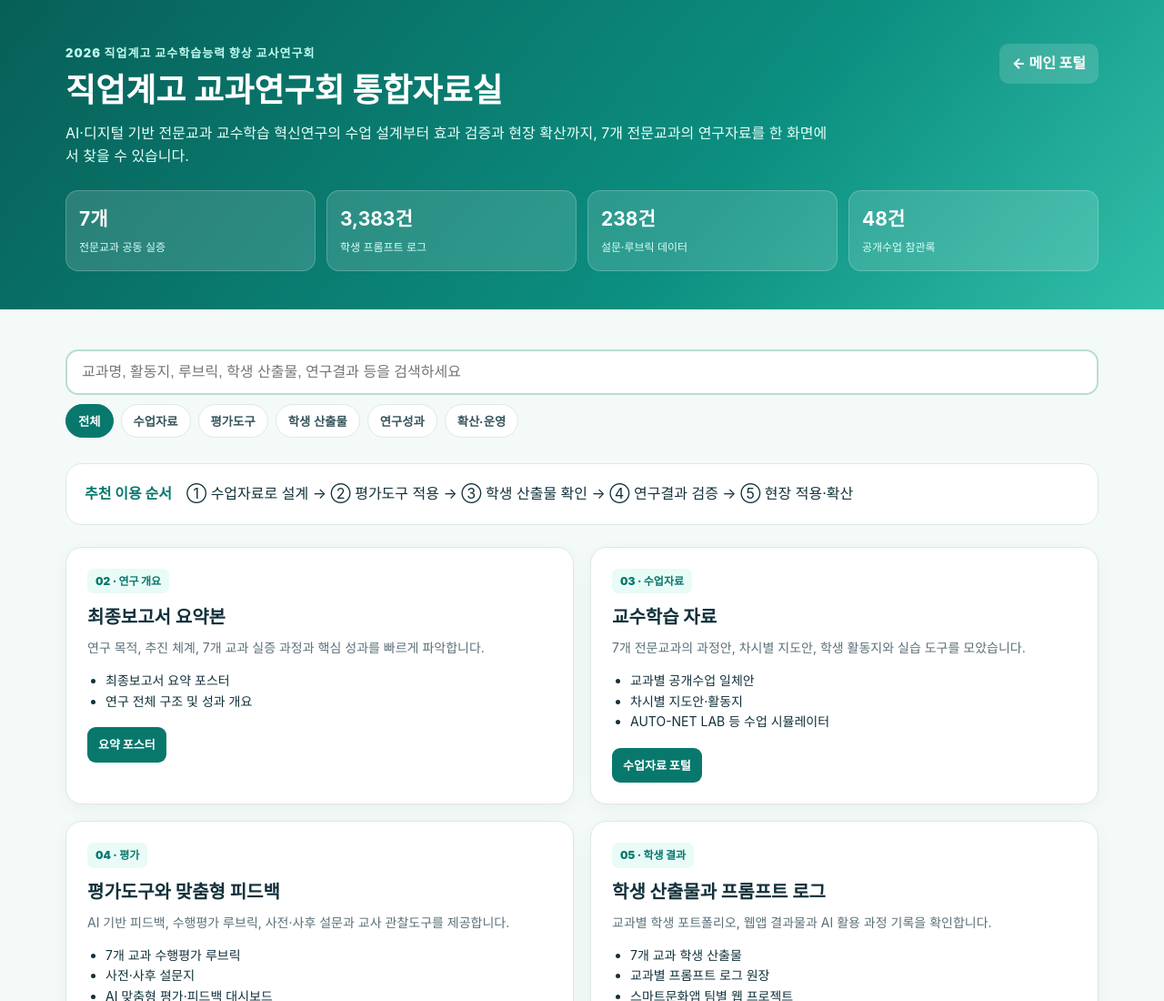
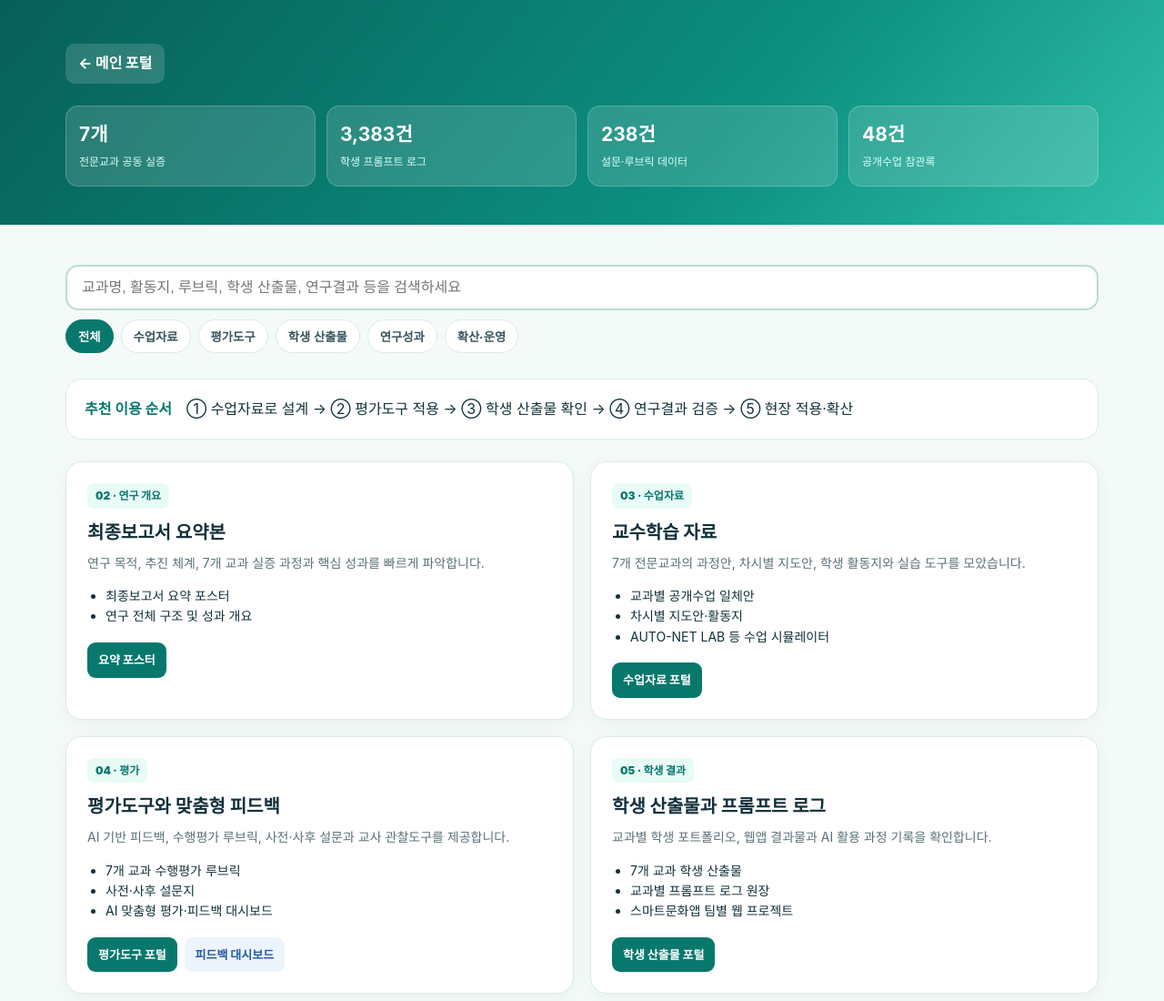
Before and after one commit to shinekim0486/sangil-vocational-edu, a plain HTML site: page index.html in a window 1280 px wide. Shown: the top 1100 px of the page at 91% size. Drawn offline with Linux system fonts and the light colour scheme.

Commit message:
Remove the research group introduction from the portal

```diff
--- a/index.html
+++ b/index.html
@@ -3,11 +3,11 @@
 <head>
 <meta charset="utf-8">
 <meta name="viewport" content="width=device-width,initial-scale=1">
-<title>직업계고 교과연구회 통합자료실 | 상일미디어고등학교</title>
-<meta name="description" content="상일미디어고등학교 인공지능소프트웨어과 직업계고 교과연구회 연구자료 통합자료실. 7개 전문교과 수업자료, 평가도구, 학생 산출물, 연구결과, 공개수업 및 운영자료를 한곳에서 검색합니다.">
-<meta name="keywords" content="직업계고 교과연구회, 직업계고 교사연구회, 전문교과 연구회, 상일미디어고등학교, 인공지능소프트웨어과, AI교육, 교수학습자료, 평가도구, 학생산출물, 연구결과">
+<title>통합자료실 | 상일미디어고등학교</title>
+<meta name="description" content="상일미디어고등학교 인공지능소프트웨어과 전문교과 연구자료 통합자료실. 7개 전문교과 수업자료, 평가도구, 학생 산출물, 연구결과, 공개수업 및 운영자료를 한곳에서 검색합니다.">
+<meta name="keywords" content="상일미디어고등학교, 인공지능소프트웨어과, AI교육, 교수학습자료, 평가도구, 학생산출물, 연구결과">
 <link rel="canonical" href="https://shinekim0486.github.io/sangil-vocational-edu/">
-<meta property="og:title" content="직업계고 교과연구회 통합자료실">
+<meta property="og:title" content="통합자료실">
 <meta property="og:description" content="7개 전문교과의 수업·평가·학생 결과·효과 검증·확산 자료를 한곳에서 확인하세요.">
 <meta property="og:image" content="https://shinekim0486.github.io/sangil-ai-edu/preview.png">
 <style>
@@ -30,7 +30,7 @@ main{padding:32px 0 70px}.tools{position:sticky;top:0;z-index:5;background:rgba(
 </style>
 </head>
 <body>
-<header><div class="wrap"><div class="top"><div><div class="eyebrow">2026 직업계고 교수학습능력 향상 교사연구회</div><h1>직업계고 교과연구회 통합자료실</h1><p>AI·디지털 기반 전문교과 교수학습 혁신연구의 수업 설계부터 효과 검증과 현장 확산까지, 7개 전문교과의 연구자료를 한 화면에서 찾을 수 있습니다.</p></div><a class="back" href="https://shinekim0486.github.io/sangil-ai-edu/index.html">← 메인 포털</a></div>
+<header><div class="wrap"><div class="top"><a class="back" href="https://shinekim0486.github.io/sangil-ai-edu/index.html">← 메인 포털</a></div>
 <div class="summary"><div class="metric"><b>7개</b><span>전문교과 공동 실증</span></div><div class="metric"><b>3,383건</b><span>학생 프롬프트 로그</span></div><div class="metric"><b>238건</b><span>설문·루브릭 데이터</span></div><div class="metric"><b>48건</b><span>공개수업 참관록</span></div></div></div></header>
 <main><div class="wrap">
 <div class="tools"><input id="search" class="search" type="search" placeholder="교과명, 활동지, 루브릭, 학생 산출물, 연구결과 등을 검색하세요" aria-label="통합자료 검색"><div class="filters" aria-label="자료 분류"><button class="filter active" data-filter="all">전체</button><button class="filter" data-filter="수업">수업자료</button><button class="filter" data-filter="평가">평가도구</button><button class="filter" data-filter="학생">학생 산출물</button><button class="filter" data-filter="성과">연구성과</button><button class="filter" data-filter="확산">확산·운영</button></div></div>
```
